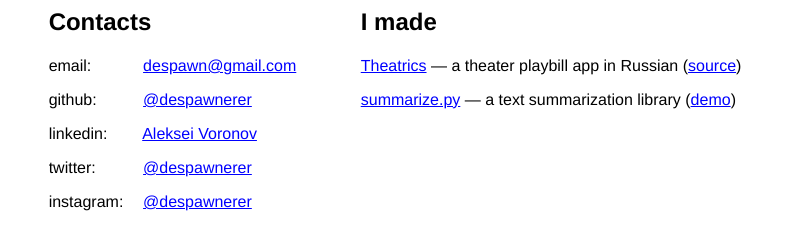
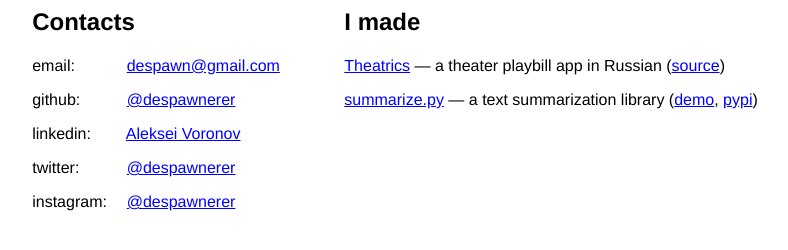
Before and after one commit to despawnerer/plansfortheday.org, a plain HTML site: page www/index.html in a window 1280 px wide. Shown: the part 104-354 px from the top of the page, without its empty margins (245-1033 px from the left). Drawn offline with Linux system fonts and the light colour scheme.

Commit message:
Add summarize PyPI link

```diff
--- a/www/index.html
+++ b/www/index.html
@@ -93,7 +93,7 @@ li {
 				<li>
 					<a href="http://theatrics.plansfortheday.org/">Theatrics</a> — a theater playbill app <nobr>in Russian</nobr> (<a href="https://github.com/despawnerer/theatrics/">source</a>)
 				<li>
-					<a href="https://github.com/despawnerer/summarize/">summarize.py</a> — a text summarization library (<a href="http://summarize.plansfortheday.org/">demo</a>)
+					<a href="https://github.com/despawnerer/summarize/">summarize.py</a> — a text summarization library (<a href="http://summarize.plansfortheday.org/">demo</a>, <a href="https://pypi.python.org/pypi/pysummarize">pypi</a>)
 			</ul>
 		</section>
 	</article>
```
